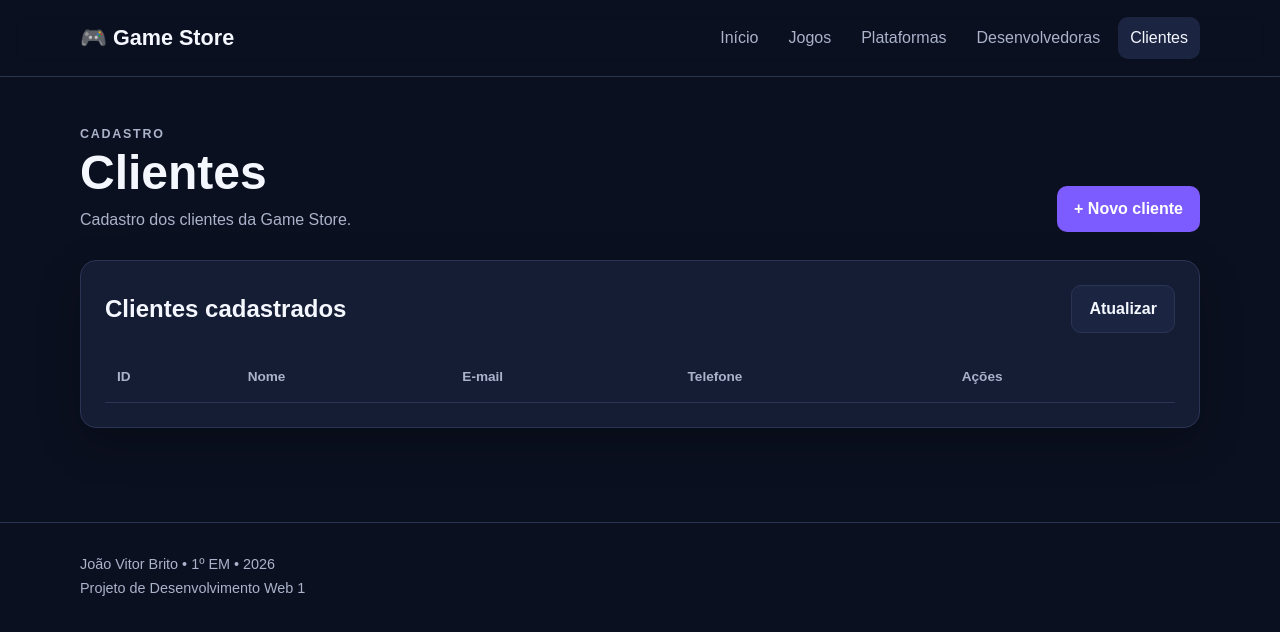
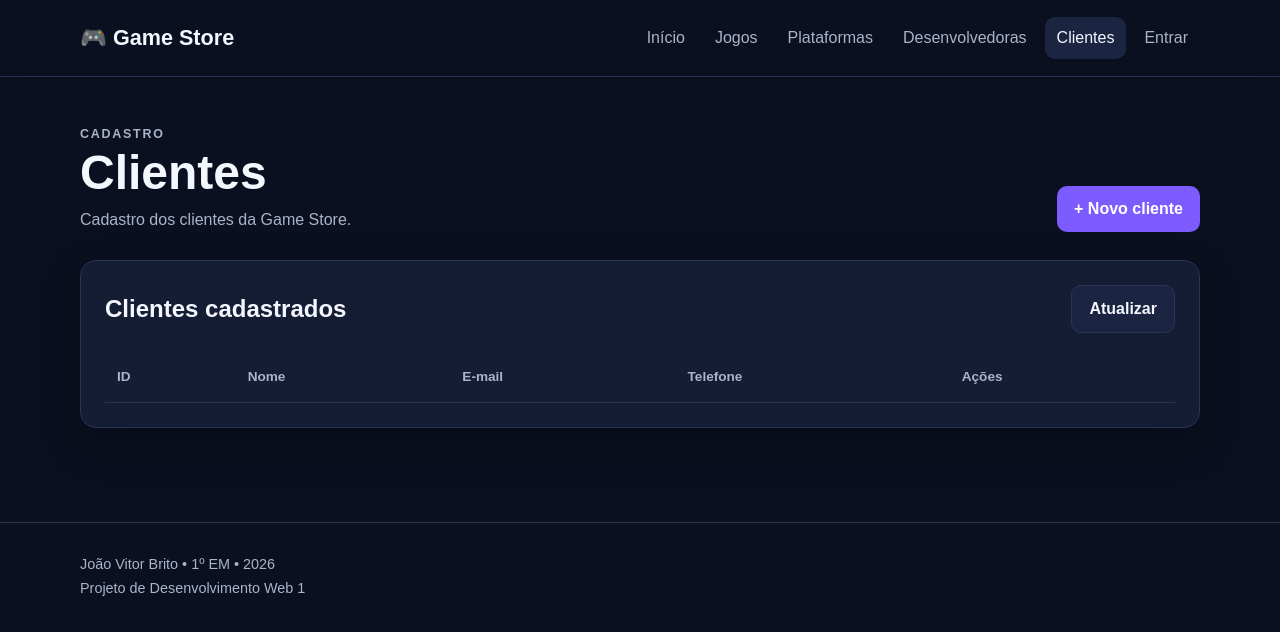
Before and after one commit to JaoVitorBR15/JoaoVitorBrito_3bim_LojaDeGames, a website: page frontend/clientes.html in a window 1280 px wide. Drawn offline with Linux system fonts and the light colour scheme; no server answers.

Commit message:
Adiciona acesso à autenticação no menu de frontend/clientes.html

```diff
--- a/frontend/clientes.html
+++ b/frontend/clientes.html
@@ -17,6 +17,7 @@
                 <a href="plataformas.html">Plataformas</a>
                 <a href="desenvolvedoras.html">Desenvolvedoras</a>
                 <a class="active" href="clientes.html">Clientes</a>
+                            <a href="login.html">Entrar</a>
             </nav>
         </div>
     </header>
```
